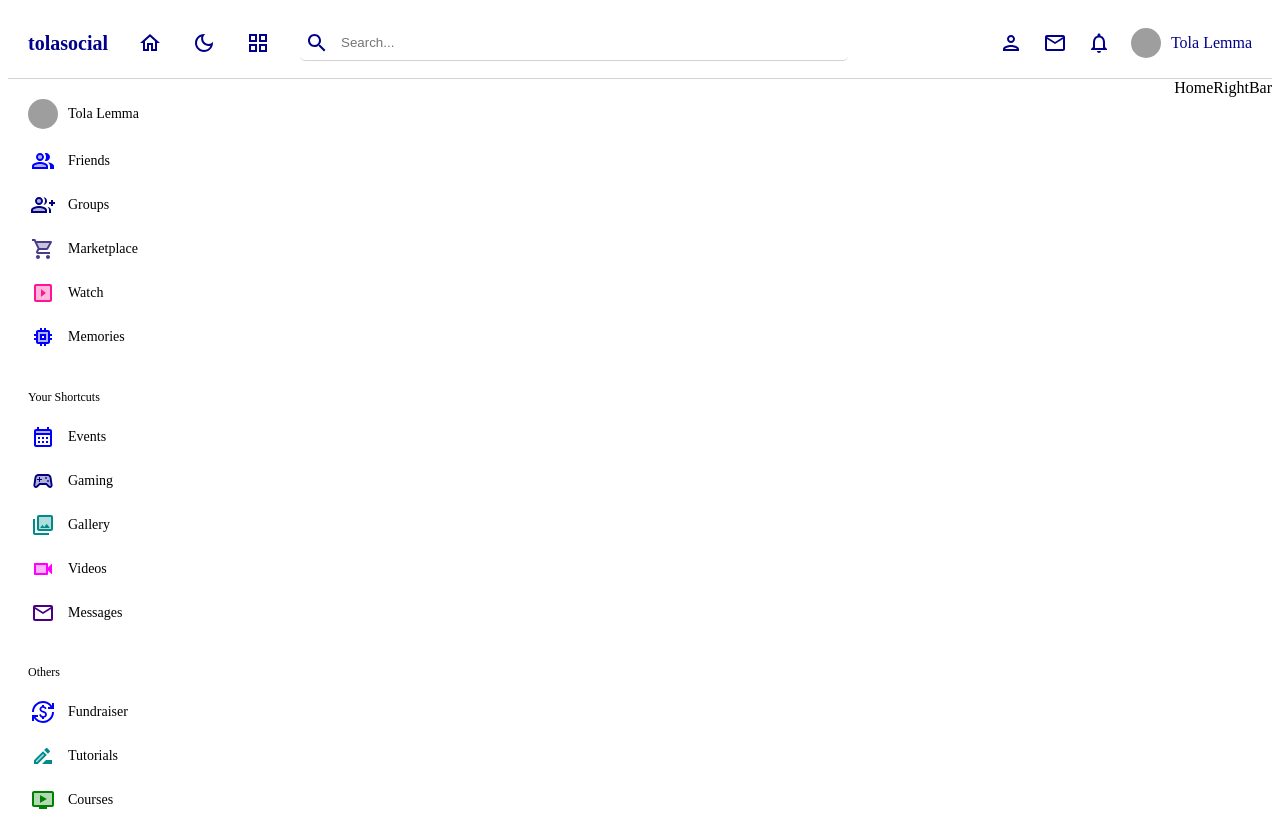
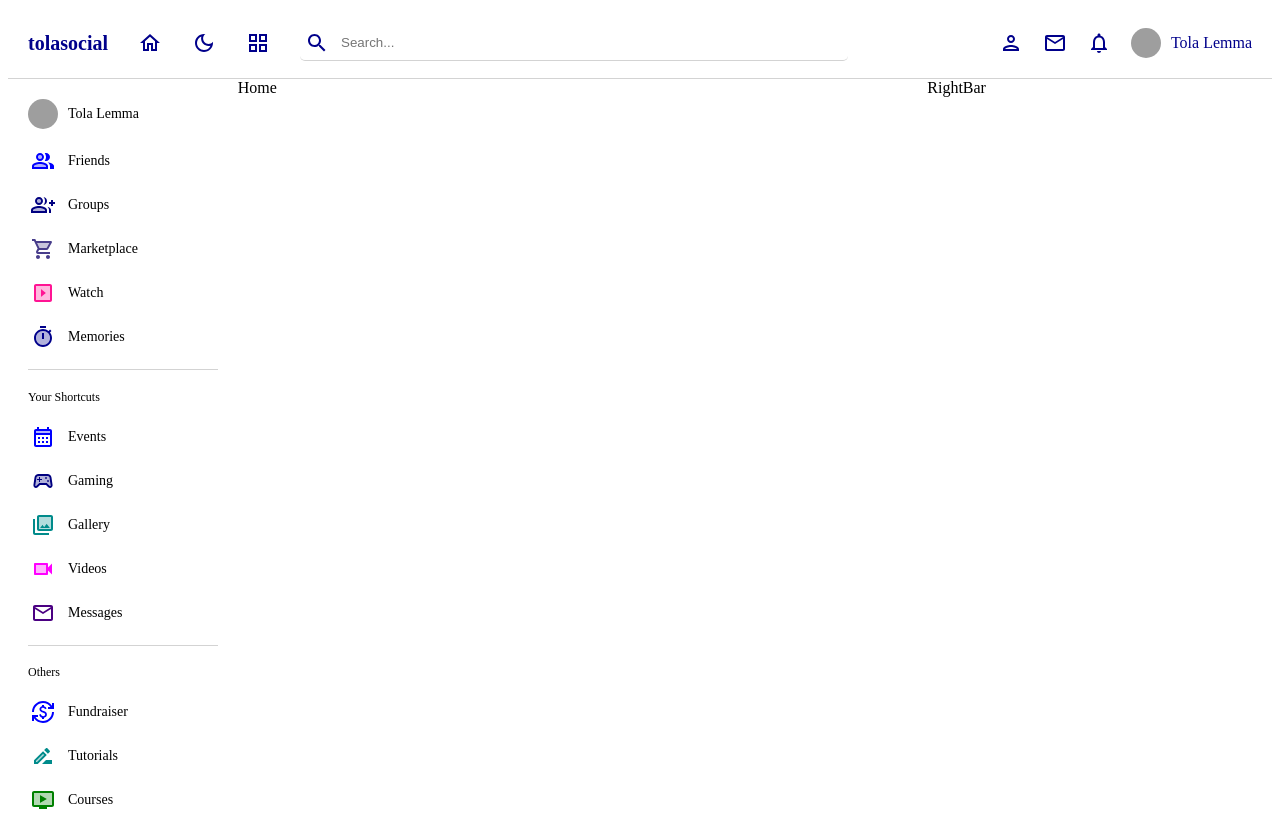
Before and after one commit to Tola-lemma/SocialMedia, a React (Create React App) app: page / in a window 1280 px wide. Built offline with nearby package versions, Linux system fonts and the light colour scheme; grey boxes are pictures that could not be loaded.

Commit message:
style:leftbar and rightbar is styled ,display of home and left and right bar is properly set

```diff
--- a/src/App.jsx
+++ b/src/App.jsx
@@ -14,7 +14,9 @@ function App() {
         <NavBar />
         <div style={{display:"flex"}}>
            <LeftBar />
+           <div style={{flex : 6}}>
            <Outlet />
+           </div>
            <RightBar />
         </div>
       </div>
--- a/src/Components/Leftbar/LeftBar.jsx
+++ b/src/Components/Leftbar/LeftBar.jsx
@@ -4,7 +4,7 @@ import PeopleAltTwoToneIcon from '@mui/icons-material/PeopleAltTwoTone';
 import GroupAddTwoToneIcon from '@mui/icons-material/GroupAddTwoTone';
 import LocalGroceryStoreTwoToneIcon from '@mui/icons-material/LocalGroceryStoreTwoTone';
 import SlideshowTwoToneIcon from '@mui/icons-material/SlideshowTwoTone';
-import MemoryTwoToneIcon from '@mui/icons-material/MemoryTwoTone';
+import TimerTwoToneIcon from '@mui/icons-material/TimerTwoTone';
 import OndemandVideoTwoToneIcon from '@mui/icons-material/OndemandVideoTwoTone';
 import CurrencyExchangeTwoToneIcon from '@mui/icons-material/CurrencyExchangeTwoTone';
 import MailOutlineTwoToneIcon from '@mui/icons-material/MailOutlineTwoTone';
@@ -42,7 +42,7 @@ export const LeftBar = () => {
           <span>Watch</span>
          </div>
          <div className="item">
-          <MemoryTwoToneIcon style={{color:"blue",width:"30px"}}/>
+          <TimerTwoToneIcon style={{color:"darkblue",width:"30px"}}/>
           <span>Memories</span>
          </div>
         </div>
--- a/src/Components/Leftbar/leftBar.scss
+++ b/src/Components/Leftbar/leftBar.scss
@@ -25,7 +25,8 @@
         margin: 20px 0px;
         border: none;
         height: 0.5px;
-        background-color: themed("border");
+        background-color: lightgray;
+      //   background-color: themed("border");
       }
 
       .menu {
--- a/src/Components/Rightbar/RightBar.jsx
+++ b/src/Components/Rightbar/RightBar.jsx
@@ -1,7 +1,7 @@
 import React from 'react'
-
+import './rightBar.scss'
 export const RightBar = () => {
   return (
-    <div>RightBar</div>
+    <div className='rightBar'>RightBar</div>
   )
 }
--- a/src/Components/Rightbar/rightBar.scss
+++ b/src/Components/Rightbar/rightBar.scss
@@ -0,0 +1,3 @@
+.rightBar{
+      flex: 3;
+}
```
